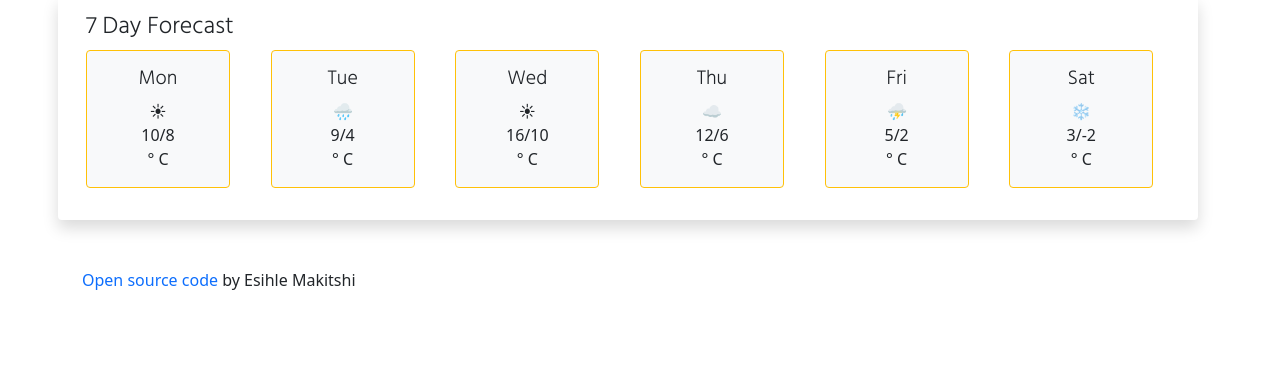
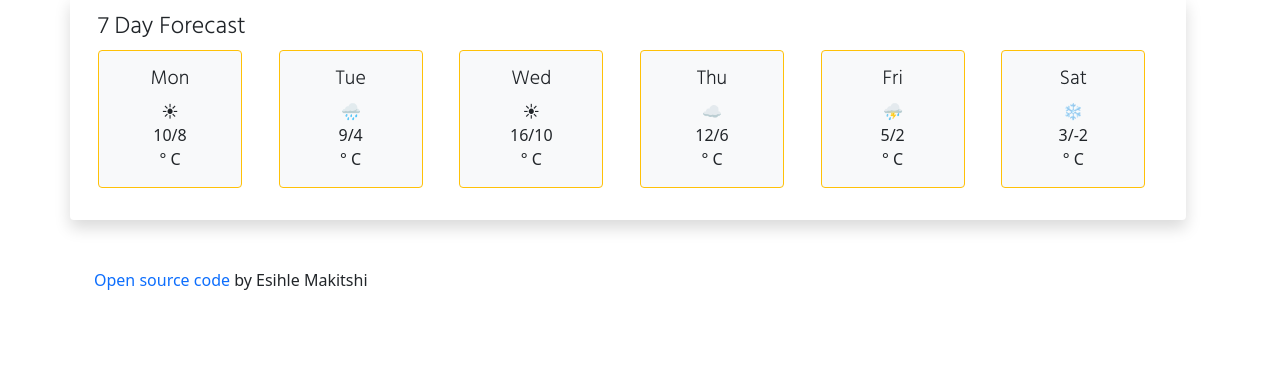
Before and after one commit to emakitshi/weather-app, a plain HTML site: page index.html in a window 1280 px wide. Shown: the part 411-800 px from the top of the page. Drawn offline with nearby package versions, Linux system fonts and the light colour scheme; no server answers.

Commit message:
Update index.html

```diff
--- a/index.html
+++ b/index.html
@@ -27,6 +27,7 @@
     <script src="https://cdn.jsdelivr.net/npm/axios/dist/axios.min.js"></script>
   </head>
   <body>
+    <div class="container">
       <div class="container toppad">
         <div class="row">
           <div class="col-3">
@@ -49,7 +50,11 @@
               Change city
             </button>
 
-          <button type="submit" class="btn btn-primary" id="change-unit-button">
+            <button
+              type="submit"
+              class="btn btn-primary"
+              id="change-unit-button"
+            >
               Current Temperature
             </button>
           </div>
@@ -196,6 +201,7 @@
           by Esihle Makitshi
         </p>
       </div>
+    </div>
     <script src="src/index.js"></script>
   </body>
 </html>
```
Lines whose indentation alone changed are shown as unchanged.
